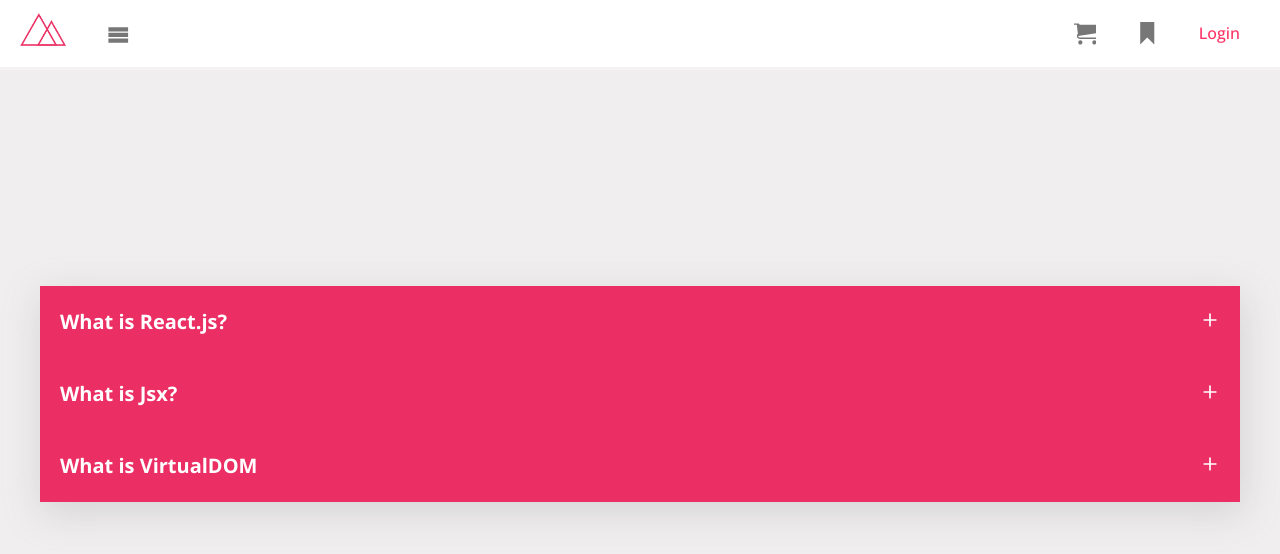
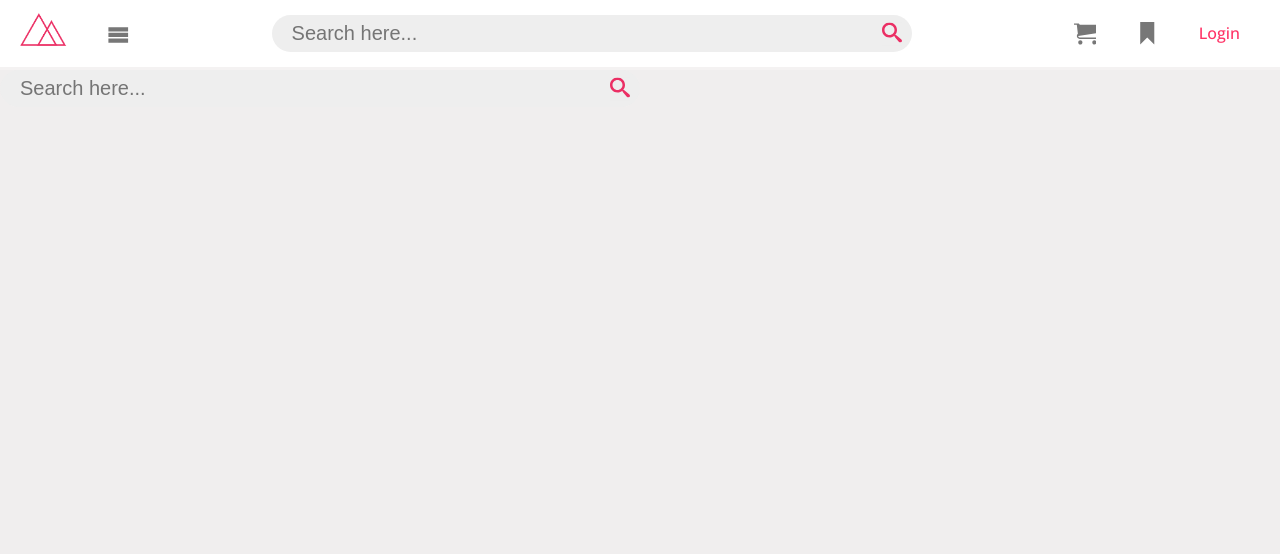
Before and after one commit to AcmDeveloper23/react-hotel-bookings, a React (Create React App) app: page /login in a window 1280 px wide. Shown: the top 554 px of the page. Built offline with nearby package versions, Linux system fonts and the light colour scheme.

Commit message:
Debouncing added

```diff
--- a/package.json
+++ b/package.json
@@ -7,6 +7,7 @@
     "@testing-library/jest-dom": "^5.16.4",
     "@testing-library/react": "^13.3.0",
     "@testing-library/user-event": "^13.5.0",
+    "lodash": "^4.17.21",
     "react": "^18.1.0",
     "react-dom": "^18.1.0",
     "react-icons": "^4.4.0",
--- a/src/components/Header/index.js
+++ b/src/components/Header/index.js
@@ -6,6 +6,7 @@ import { Link } from 'react-router-dom';
 import { useSelector, useDispatch} from "react-redux";
 import { toggleFunc } from "../../redux/features/sideBar/sideBarSlice"
 import { cartTotalSelector } from "../../redux/features/cart/cartSelectors";
+import SearchBar from '../SearchBar';
 
 const Header = () => {
 
@@ -40,6 +41,8 @@ const Header = () => {
         <ImMenu className='header__toggle-btn' onClick={toggleSidebarMenu} />)}
       </div>
 
+      <SearchBar />
+
       <nav className='user-nav'>
         <div className='user-nav__box'>
           <Link to="/cart" className='user-nav__link'>
--- a/src/components/SearchBar/SearchBar.scss
+++ b/src/components/SearchBar/SearchBar.scss
@@ -0,0 +1,92 @@
+.searchbar {
+    /* min-height: 90vh; */
+    width: 50%;
+    /* display: flex;
+    flex-direction: column;
+    align-items: center;
+    justify-content: center; */
+}
+
+.searchbar__box {
+    position: relative;
+}
+
+.searchbar__form {
+    display: flex;
+    position: relative;
+
+    &--value {
+        width: 100%;
+        font-size: 2rem;
+        padding: .7rem 2rem;
+        border: none;
+        border-radius: 10rem;
+        background-color:#eee;
+        outline: none;
+        box-shadow: 1rem 2rem 3rem solid black;
+
+        &:focus {
+            outline: .2rem solid #d1cece;
+        }
+    }
+
+    &--btn {
+        cursor: pointer;
+        position: absolute;
+        border: none;
+        margin-right: 1rem;
+        background-color: #eee;
+        top: 50%;
+        right: 0;
+        transform: translate(0, -50%);
+    }
+
+    &--icon {
+        fill: var(--color-primary);
+        height: 2rem;
+        width: 2rem;
+
+        &:hover {
+            fill: var(--color-primary-dark);
+        }
+    }
+}
+
+.searchbar__dropdown-box--active {
+    display: block;
+    position: absolute;
+    top: calc(100% + .2rem);
+    background-color: #fff;
+    width: 100%;
+    height: auto;
+    max-height: 25rem;
+    border-radius: 1.5rem;
+    box-shadow: 1rem 2rem 2em rgba(0, 0, 0, 0.39);
+    overflow-y: auto;
+    z-index: 9999;
+}
+
+.searchbar__dropdown-box--hide {
+    display: none;
+}
+
+.searchbar__lists {
+    list-style: none;
+}
+
+.searchbar__list {
+    cursor: pointer;
+    padding: 2rem 1rem;
+    font-size: 1.6rem;
+    color: #000;
+    font-weight: 500;
+
+    &:not(:last-child) {
+        border-bottom: .1rem solid var(--color-primary);
+    }
+
+    &:hover {
+        color: #fff;
+        background-color: var(--color-primary);
+    }
+}
--- a/src/components/SearchBar/index.js
+++ b/src/components/SearchBar/index.js
@@ -0,0 +1,83 @@
+import React, { useEffect, useState } from 'react'
+import "./SearchBar.scss";
+import { ImSearch } from "react-icons/im";
+import {useSelector, useDispatch} from "react-redux";
+import { fetchHotels } from "../../redux/features/hotels/hotelSlice";
+import useDebounce from '../../hooks/useDebounce';
+var _ = require("lodash");
+
+const SearchBar = () => {
+
+    const hotels = useSelector((state) => state.hotels.hotelList);
+    const dispatch = useDispatch();
+
+    const [searchValue, setSearchValue] = useState("");
+
+    const [results, setResults] = useState([]);
+
+    const [isSearching, setIsSearching] = useState(false);
+
+    const debounceSearchTerm = useDebounce(searchValue, 500)
+
+    const handleSearchValue = (e) => {
+        e.preventDefault();
+        setSearchValue(e.target.value);
+    }
+
+    const getHotels = (value) => {
+        console.log("loading...", value)
+
+        // For Reg Expressions
+        const reg = new RegExp(_.escapeRegExp(value), "i");
+        // New Data based on Value user entered
+        const isData = hotels.filter((item) => reg.test(item.name));
+        setResults(isData);
+        setIsSearching(false);
+    }
+
+   useEffect(() => {
+    if(debounceSearchTerm) {
+        setIsSearching(true);
+        getHotels(debounceSearchTerm)
+        console.log("Hotels", hotels)
+    } else {
+        setIsSearching(false);
+        setResults([]);
+    }
+   },[debounceSearchTerm])
+
+   // To fetch Hotel Data
+   useEffect(() => {
+    dispatch(fetchHotels());
+   },[ dispatch])
+
+    return (
+        <div className="searchbar">
+            <div className="searchbar__box">
+                <form className="searchbar__form">
+                    <input
+                        className="searchbar__form--value"
+                        type="text"
+                        value={searchValue}
+                        onChange={handleSearchValue}
+                        placeholder="Search here..."
+                        required
+                    />
+                    <button className='searchbar__form--btn'>
+                        <ImSearch className="searchbar__form--icon" />
+                    </button>
+                </form>
+
+                <div className={`searchbar__dropdown-box--${searchValue.trim().length >= 1 ? "active" : "hide"}`}>
+                    <ul className='searchbar__lists'>
+                        {results.length >= 1 ? results.map((item, i) => (
+                            <li key={i} className='searchbar__list'>{item.name}</li>
+                        )) : <li className='searchbar__list'>No Results Found!</li>}
+                    </ul>
+                </div>
+            </div>
+        </div>
+    )
+}
+
+export default SearchBar
--- /dev/null
+++ b/src/hooks/useDebounce.js
@@ -0,0 +1,23 @@
+import {useState, useEffect} from "react";
+
+const useDebounce = (value, delay) => {
+    // State and setters for debounced value
+  const [debouncedValue, setDebouncedValue] = useState(value);
+  useEffect(
+    () => {
+      // Update debounced value after delay
+      const handler = setTimeout(() => {
+        setDebouncedValue(value);
+      }, delay);
+      // Cancel the timeout if value changes (also on delay change or unmount)
+      return () => {
+        clearTimeout(handler);
+      };
+    },
+    [value, delay] // Only re-call effect if value or delay changes
+  );
+
+  return debouncedValue;
+}
+
+export default useDebounce;
--- a/src/pages/Login/index.js
+++ b/src/pages/Login/index.js
@@ -1,11 +1,13 @@
 import React from 'react'
 import Layout from '../../components/Layout';
-import Accordion from '../../components/Accordion';
+//import Accordion from '../../components/Accordion';
+import SearchBar from '../../components/SearchBar';
 
 const Login = () => {
   return (
     <Layout>
-        <Accordion />
+        {/* <Accordion /> */}
+        <SearchBar />
     </Layout>
   )
 }
```
Also changed, not shown: 1 other file (tests, documents, lock files or other folders).
